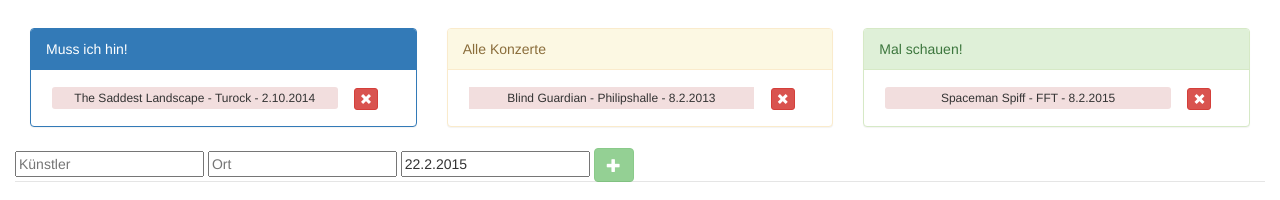
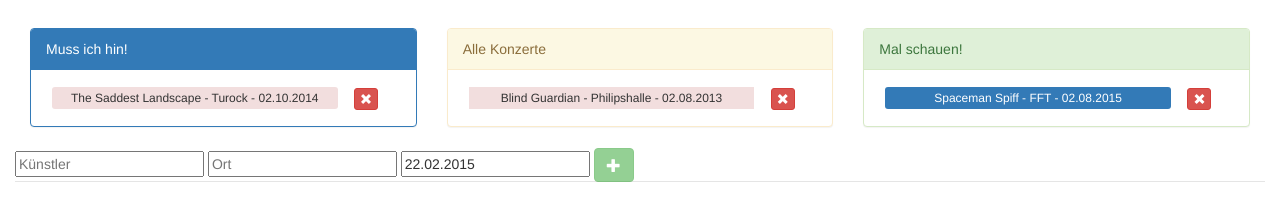
Before and after one commit to holgergp/concertAngular, a website: page app/index.html in a window 1280 px wide. Shown: the part 82-282 px from the top of the page. Drawn offline with nearby package versions, Linux system fonts and the light colour scheme; some packages are replaced by stand-ins of ours; files that its build step writes are made by us from their sources; a script that the page names is missing.

Commit message:
Storing date only as a string, simplifies things

```diff
--- a/app/scripts/controllers/main.js
+++ b/app/scripts/controllers/main.js
@@ -13,13 +13,13 @@ angular.module('concertAngularApp')
     $scope.newConcert = {
       artist: '',
       venue: '',
-      date: moment().format('D.M.YYYY')
+      date: moment().format('DD.MM.YYYY')
     };
     $scope.allConcerts = [
       {
         artist: 'Blind Guardian',
         venue: 'Philipshalle',
-        date: '2013-02-08'
+        date: '02.08.2013'
 
       }
     ];
@@ -27,7 +27,7 @@ angular.module('concertAngularApp')
       {
         artist: 'The Saddest Landscape',
         venue: 'Turock',
-        date: '2014-10-02'
+        date: '02.10.2014'
 
       }
     ];
@@ -35,7 +35,7 @@ angular.module('concertAngularApp')
       {
         artist: 'Spaceman Spiff',
         venue: 'FFT',
-        date: '2015-02-08'
+        date: '02.08.2015'
 
       }
     ];
@@ -45,7 +45,7 @@ angular.module('concertAngularApp')
       $scope.newConcert = {
         artist: '',
         venue: '',
-        date: moment().format('L')
+        date: moment().format('DD.MM.YYYY')
       };
     };
 
--- a/app/scripts/services/concertDueDateService.js
+++ b/app/scripts/services/concertDueDateService.js
@@ -3,11 +3,11 @@
 angular.module('concertAngularApp').factory('concertDueDateService', function () {
 
   var isConcertOverdue = function (concert) {
-    return  moment(concert.date).isBefore(moment());
+    return  moment(concert.date,'DD.MM.YYYY').isBefore(moment());
   };
 
   var isConcertAboutToHappen = function (concert) {
-    return moment().add(15, 'days').isAfter(moment(concert.date)) && !isConcertOverdue(concert);
+    return moment().add(15, 'days').isAfter(moment(concert.date,'DD.MM.YYYY')) && !isConcertOverdue(concert);
   };
 
   var isConcertDateFine = function (concert) {
@@ -19,7 +19,7 @@ angular.module('concertAngularApp').factory('concertDueDateService', function ()
     isConcertOverdue: isConcertOverdue,
     isConcertDateFine: isConcertDateFine,
     formatDate: function (date) {
-      return moment(date).format('D.M.YYYY');
+      return moment(date).format('DD.MM.YYYY');
     }
   };
 
--- a/app/views/main.html
+++ b/app/views/main.html
@@ -17,7 +17,7 @@
                                 {{concert.artist}}
                                 -
                                 {{concert.venue}} -
-                                {{formatDate(concert.date)}}
+                                {{concert.date}}
                             </div>
 
                             <div class="col-md-2 col-lg-2 col-sm-2">
@@ -47,7 +47,7 @@
                                     {{concert.artist}}
                                     -
                                     {{concert.venue}} -
-                                    {{formatDate(concert.date)}}
+                                    {{concert.date}}
                                 </div>
                             </div>
 
@@ -76,7 +76,7 @@
                                 {{concert.artist}}
                                 -
                                 {{concert.venue}} -
-                                {{formatDate(concert.date)}}
+                                {{concert.date}}
                             </div>
 
                             <div class="col-md-2 col-lg-2 col-sm-2">
```
